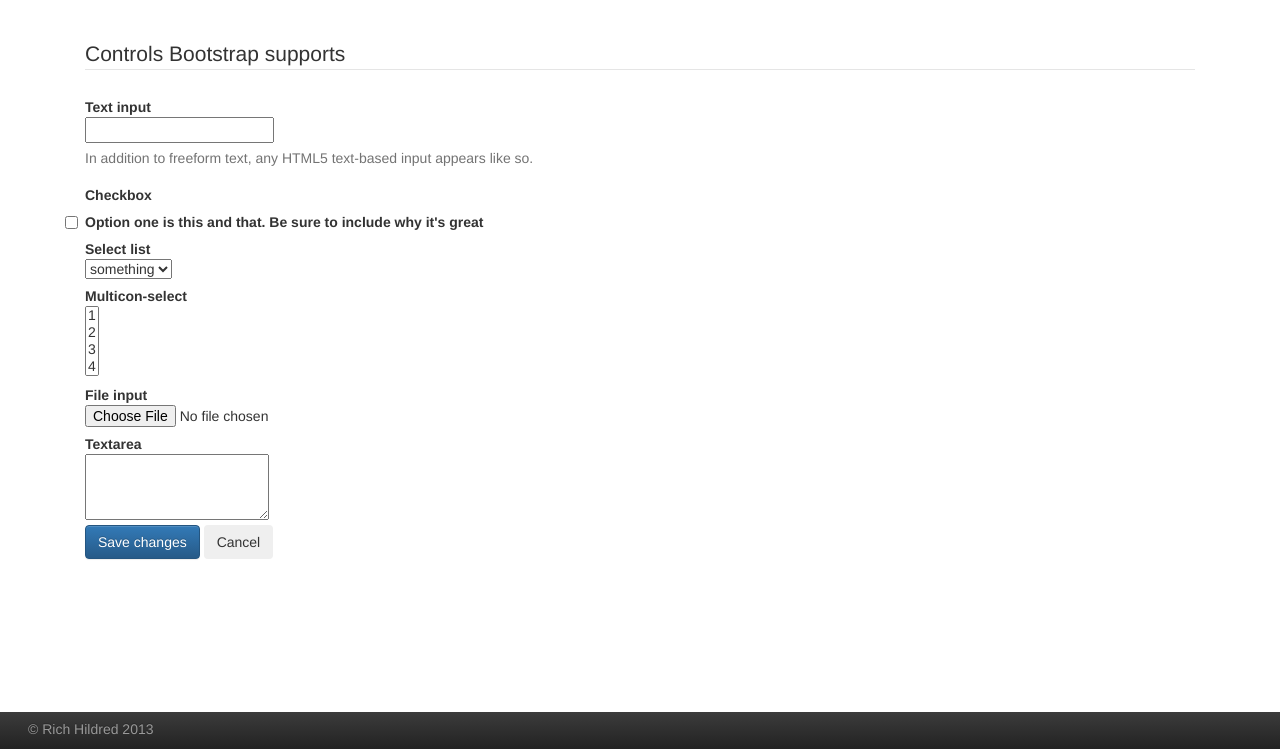
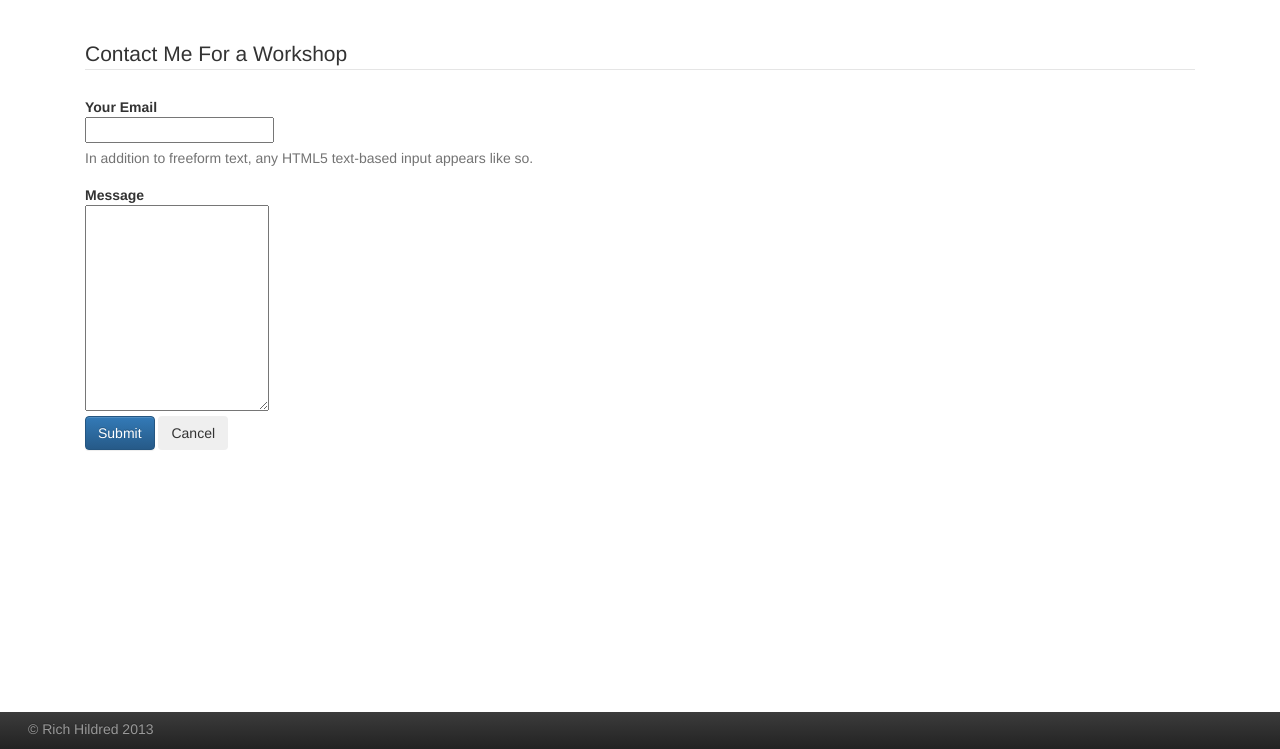
Before and after one commit to rhildred/PROG1940buildingblocksofphp, a PHP site: page /22.7-GoogleCalendar/contact.php in a window 1280 px wide. Shown: the part 51-800 px from the top of the page. Run offline with PHP 8.4, Linux system fonts and the light colour scheme; some libraries are stand-ins or nearby versions.

Commit message:
more work done on the contact form

```diff
--- a/php/22.7-GoogleCalendar/contact.php
+++ b/php/22.7-GoogleCalendar/contact.php
@@ -3,7 +3,7 @@
 if(!isset($title))
 {
 	$title = 'Specification By Example';
-	$keywords = "test, testing, acceptance, specification, example";
+	$keywords = "test, testing, acceptance, specification, example, contact";
 	$description = "A simple page on specification by example that uses the bootstrap " .
 			"framework, a google calendar and a contact form";
 	$project = 'Specification By Example';
@@ -15,61 +15,22 @@ if(!isset($title))
 ?>
 <form class="form-horizontal">
         <fieldset>
-          <legend>Controls Bootstrap supports</legend>
+          <legend>Contact Me For a Workshop</legend>
           <div class="control-group">
-            <label class="control-label" for="input01">Text input</label>
+            <label class="control-label" for="input01">Your Email</label>
             <div class="controls">
               <input type="text" class="input-xlarge" id="input01">
               <p class="help-block">In addition to freeform text, any HTML5 text-based input appears like so.</p>
             </div>
           </div>
           <div class="control-group">
-            <label class="control-label" for="optionsCheckbox">Checkbox</label>
+            <label class="control-label" for="textarea">Message</label>
             <div class="controls">
-              <label class="checkbox">
-                <input type="checkbox" id="optionsCheckbox" value="option1">
-                Option one is this and that. Be sure to include why it's great
-              </label>
-            </div>
-          </div>
-          <div class="control-group">
-            <label class="control-label" for="select01">Select list</label>
-            <div class="controls">
-              <select id="select01">
-                <option>something</option>
-                <option>2</option>
-                <option>3</option>
-                <option>4</option>
-                <option>5</option>
-              </select>
-            </div>
-          </div>
-          <div class="control-group">
-            <label class="control-label" for="multiSelect">Multicon-select</label>
-            <div class="controls">
-              <select multiple="multiple" id="multiSelect">
-                <option>1</option>
-                <option>2</option>
-                <option>3</option>
-                <option>4</option>
-                <option>5</option>
-              </select>
-            </div>
-          </div>
-          <div class="control-group">
-            <label class="control-label" for="fileInput">File input</label>
-            <div class="controls">
-              <input class="input-file" id="fileInput" type="file">
-            </div>
-          </div>
-          <div class="control-group">
-            <label class="control-label" for="textarea">Textarea</label>
-            <div class="controls">
-              <textarea class="input-xlarge" id="textarea" rows="3"></textarea>
+              <textarea class="input-xlarge" id="textarea" rows="10"></textarea>
             </div>
           </div>
           <div class="form-actions">
-            <button type="submit" class="btn btn-primary">Save changes</button>
+            <button type="submit" class="btn btn-primary">Submit</button>
             <button class="btn">Cancel</button>
           </div>
         </fieldset>
```
